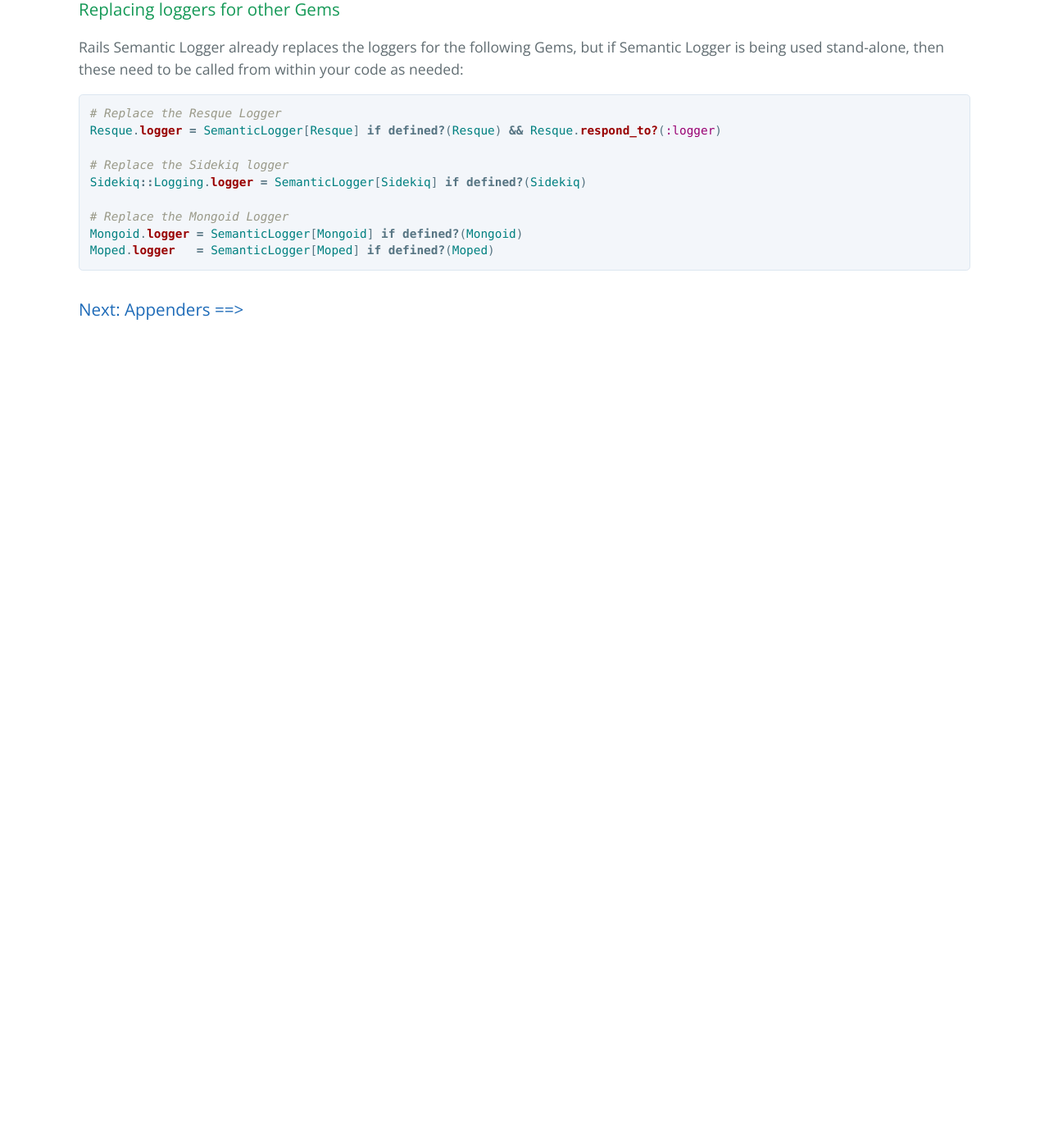
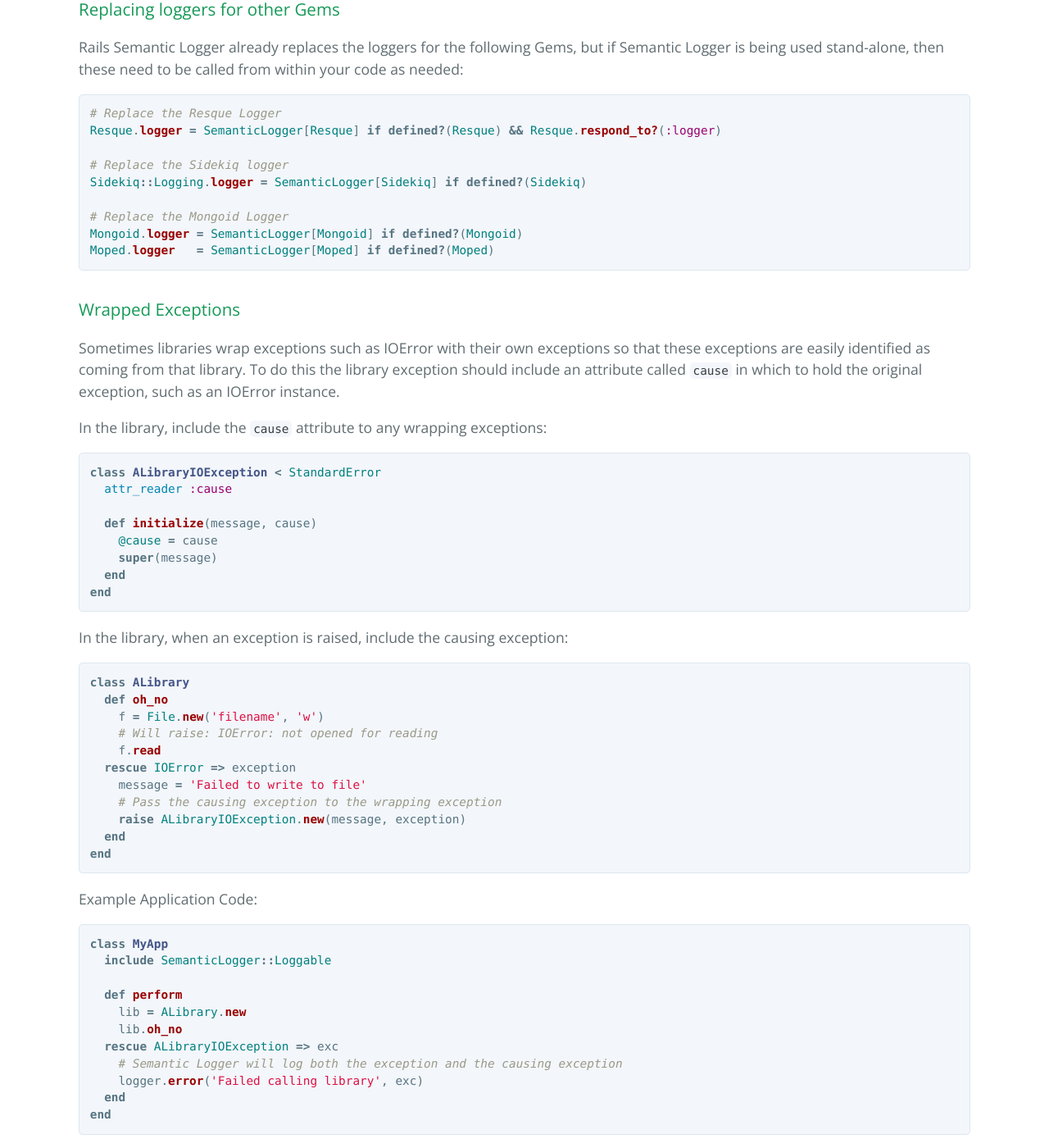
Before and after one commit to reidmorrison/semantic_logger, a Jekyll site: the page built from api.md, in a window 1280 px wide and 1400 px high, scrolled down 10497 px. Shown: the whole window at 82% size. Built offline with Jekyll 4.4.1, drawn with Linux system fonts in a browser that asks for light colours; before the commit the page ends 10938 px from its top, so only the background shows below that; some of the changed text lies outside the part shown.

Commit message:
Document wrapped exceptions

```diff
--- a/api.md
+++ b/api.md
@@ -513,4 +513,80 @@ Mongoid.logger = SemanticLogger[Mongoid] if defined?(Mongoid)
 Moped.logger   = SemanticLogger[Moped] if defined?(Moped)
 ~~~
 
+### Wrapped Exceptions
+
+Sometimes libraries wrap exceptions such as IOError with their own exceptions so that these exceptions
+are easily identified as coming from that library. To do this the library exception should include
+an attribute called `cause` in which to hold the original exception, such as an IOError instance.
+
+In the library, include the `cause` attribute to any wrapping exceptions:
+
+~~~ruby
+class ALibraryIOException < StandardError
+  attr_reader :cause
+
+  def initialize(message, cause)
+    @cause = cause
+    super(message)
+  end
+end
+~~~
+
+In the library, when an exception is raised, include the causing exception:
+
+~~~ruby
+class ALibrary
+  def oh_no
+    f = File.new('filename', 'w')
+    # Will raise: IOError: not opened for reading
+    f.read
+  rescue IOError => exception
+    message = 'Failed to write to file'
+    # Pass the causing exception to the wrapping exception
+    raise ALibraryIOException.new(message, exception)
+  end
+end
+~~~
+
+Example Application Code:
+
+~~~ruby
+class MyApp
+  include SemanticLogger::Loggable
+
+  def perform
+    lib = ALibrary.new
+    lib.oh_no
+  rescue ALibraryIOException => exc
+    # Semantic Logger will log both the exception and the causing exception
+    logger.error('Failed calling library', exc)
+  end
+end
+~~~
+
+Call the application:
+
+~~~ruby
+SemanticLogger.add_appender(io: STDOUT, formatter: :color)
+MyApp.new.perform
+~~~
+
+Creates the following output
+
+~~~
+$ ruby wrapped_exception.rb
+2016-07-29 16:24:21.020279 E [60288:70307486628360 wrapped_exception.rb:40] MyApp -- Failed calling library -- Exception: ALibraryIOException: Failed to write to file
+wrapped_exception.rb:25:in `rescue in oh_no'
+wrapped_exception.rb:20:in `oh_no'
+wrapped_exception.rb:38:in `perform'
+wrapped_exception.rb:45:in `<main>'
+Cause: IOError: not opened for reading
+wrapped_exception.rb:22:in `read'
+wrapped_exception.rb:22:in `oh_no'
+wrapped_exception.rb:38:in `perform'
+wrapped_exception.rb:45:in `<main>'
+~~~
+
+Note that the stack trace for the original exception starts after the line containing `Cause: IOError: not opened for reading`.
+
 ### [Next: Appenders ==>](appenders.html)
```
Also changed, not shown: index.md (+1 -1 lines), Gemfile.lock.
